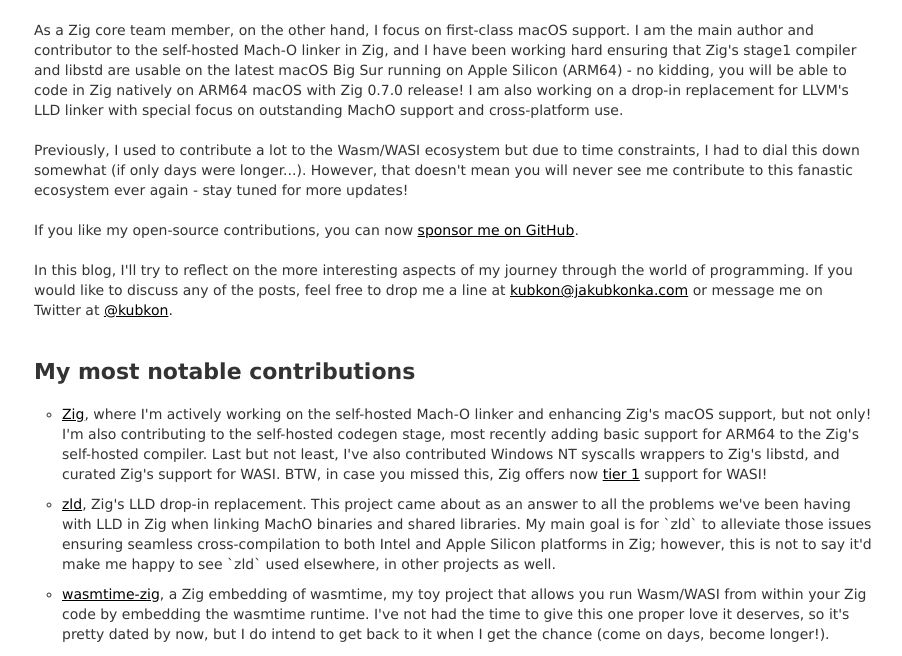
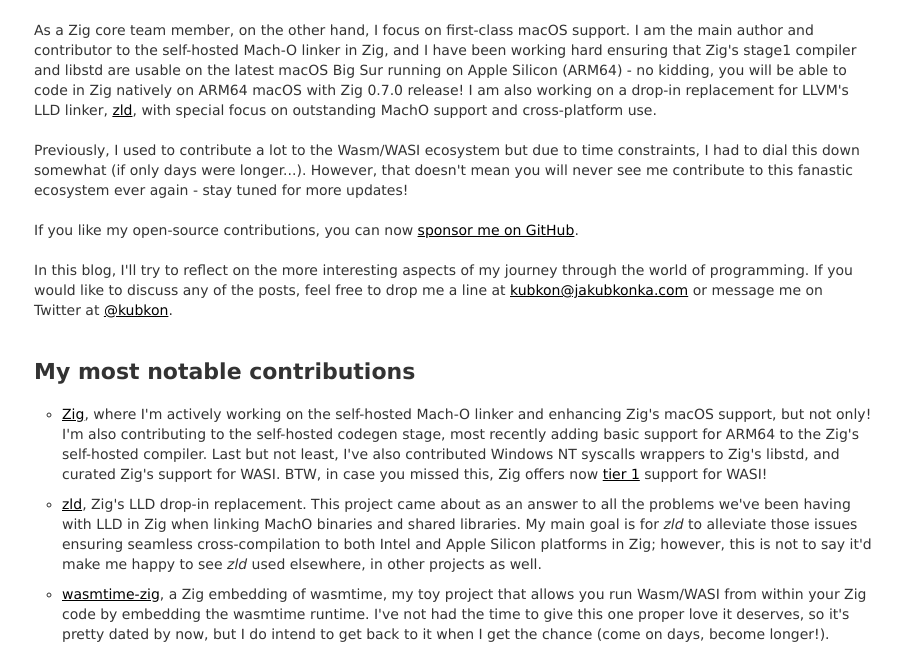
Before and after one commit to kubkon/kubkon.github.com, a Jekyll site: the page built from index.html, in a window 1280 px wide. Shown: the part 167-823 px from the top of the page, without its empty margins (186-1088 px from the left). Built offline with Jekyll 4.4.1, drawn with Linux system fonts in a browser that asks for light colours.

Commit message:
Fix formatting

```diff
--- a/index.html
+++ b/index.html
@@ -7,7 +7,7 @@
   <span class="bio">
     <p>Hi! My name is Jakub, but you might know me by my Github handle <a href="https://github.com/kubkon">kubkon</a>. I'm a software engineer at Microsoft, an open-source addict and recently honoured to have become <a href="https://ziglang.org">Zig</a> core team member.</p>
     <p>At Microsoft, I work on the <a href="https://github.com/microsoft/fluentui">Fluent UI web framework</a>, a React-based web components framework that empowers you to create beautfiful Microsoft-styled web UIs.</p>
-    <p>As a Zig core team member, on the other hand, I focus on first-class macOS support. I am the main author and contributor to the self-hosted Mach-O linker in Zig, and I have been working hard ensuring that Zig's stage1 compiler and libstd are usable on the latest macOS Big Sur running on Apple Silicon (ARM64) - no kidding, you will be able to code in Zig natively on ARM64 macOS with Zig 0.7.0 release! I am also working on a drop-in replacement for LLVM's LLD linker with special focus on outstanding MachO support and cross-platform use.</p>
+    <p>As a Zig core team member, on the other hand, I focus on first-class macOS support. I am the main author and contributor to the self-hosted Mach-O linker in Zig, and I have been working hard ensuring that Zig's stage1 compiler and libstd are usable on the latest macOS Big Sur running on Apple Silicon (ARM64) - no kidding, you will be able to code in Zig natively on ARM64 macOS with Zig 0.7.0 release! I am also working on a drop-in replacement for LLVM's LLD linker, <a href="https://github.com/kubkon/zld">zld</a>, with special focus on outstanding MachO support and cross-platform use.</p>
     <p>Previously, I used to contribute a lot to the Wasm/WASI ecosystem but due to time constraints, I had to dial this down somewhat (if only days were longer...). However, that doesn't mean you will never see me contribute to this fanastic ecosystem ever again - stay tuned for more updates!</p>
     <p>If you like my open-source contributions, you can now <a href="https://github.com/sponsors/kubkon?o=esc">sponsor me on GitHub</a>.</p>
     <p>In this blog, I'll try to reflect on the more interesting aspects of my journey through the world of programming. If you would like to discuss any of the posts, feel free to drop me a line at
@@ -29,7 +29,7 @@
       <a href="https://ziglang.org">Zig</a>, where I'm actively working on the self-hosted Mach-O linker and enhancing Zig's macOS support, but not only! I'm also contributing to the self-hosted codegen stage, most recently adding basic support for ARM64 to the Zig's self-hosted compiler. Last but not least, I've also contributed Windows NT syscalls wrappers to Zig's libstd, and curated Zig's support for WASI. BTW, in case you missed this, Zig offers now <a href="https://ziglang.org/#WebAssembly-Support-Table">tier 1</a> support for WASI!
     </li>
     <li>
-      <a href="https://github.com/kubkon/zld">zld</a>, Zig's LLD drop-in replacement. This project came about as an answer to all the problems we've been having with LLD in Zig when linking MachO binaries and shared libraries. My main goal is for `zld` to alleviate those issues ensuring seamless cross-compilation to both Intel and Apple Silicon platforms in Zig; however, this is not to say it'd make me happy to see `zld` used elsewhere, in other projects as well.
+      <a href="https://github.com/kubkon/zld">zld</a>, Zig's LLD drop-in replacement. This project came about as an answer to all the problems we've been having with LLD in Zig when linking MachO binaries and shared libraries. My main goal is for <em>zld</em> to alleviate those issues ensuring seamless cross-compilation to both Intel and Apple Silicon platforms in Zig; however, this is not to say it'd make me happy to see <em>zld</em> used elsewhere, in other projects as well.
     </li>
     <li>
       <a href="https://github.com/kubkon/wasmtime-zig">wasmtime-zig</a>, a Zig embedding of wasmtime, my toy project that allows you run Wasm/WASI from within your Zig code by embedding the wasmtime runtime. I've not had the time to give this one proper love it deserves, so it's pretty dated by now, but I do intend to get back to it when I get the chance (come on days, become longer!).
```
